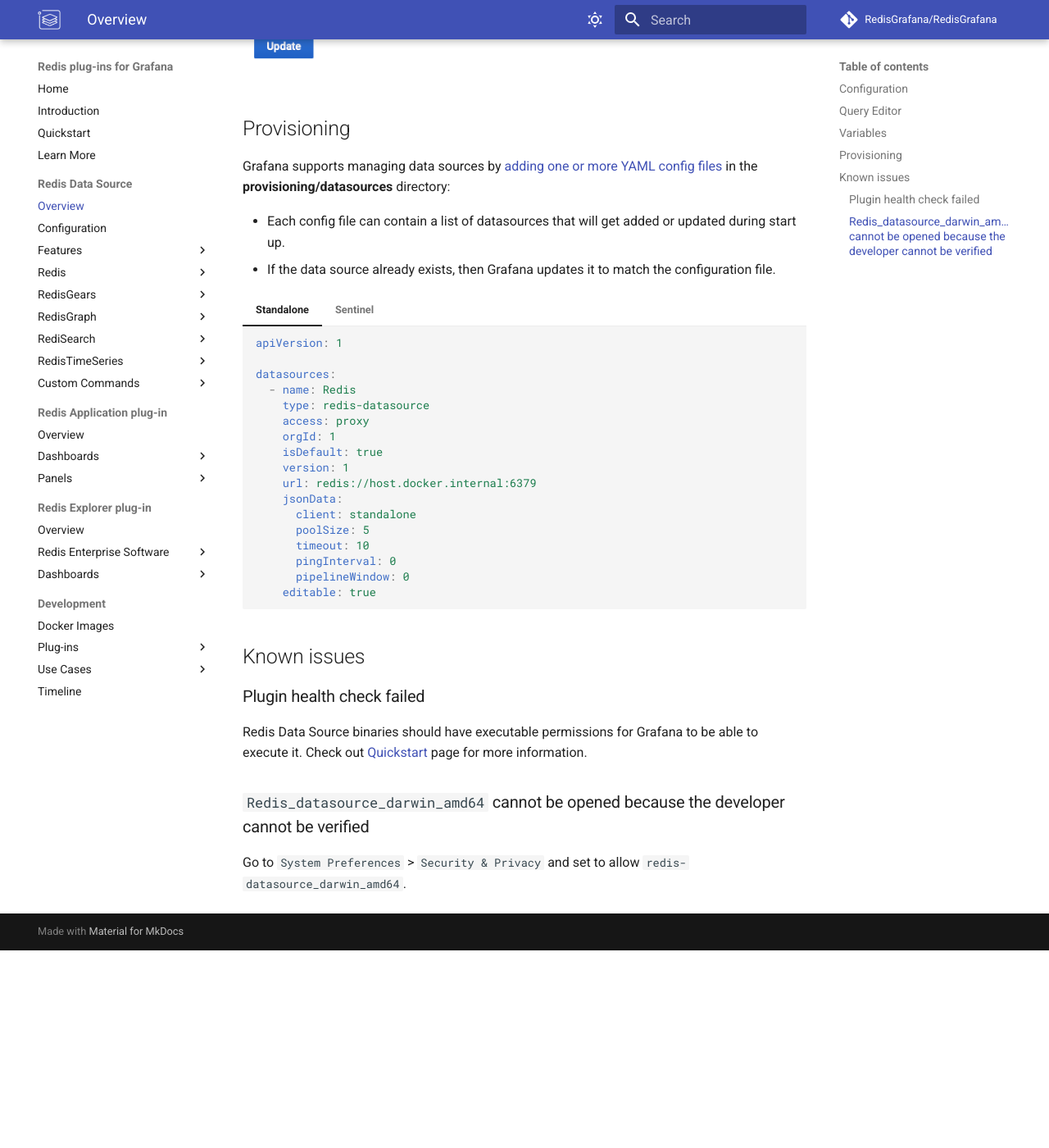
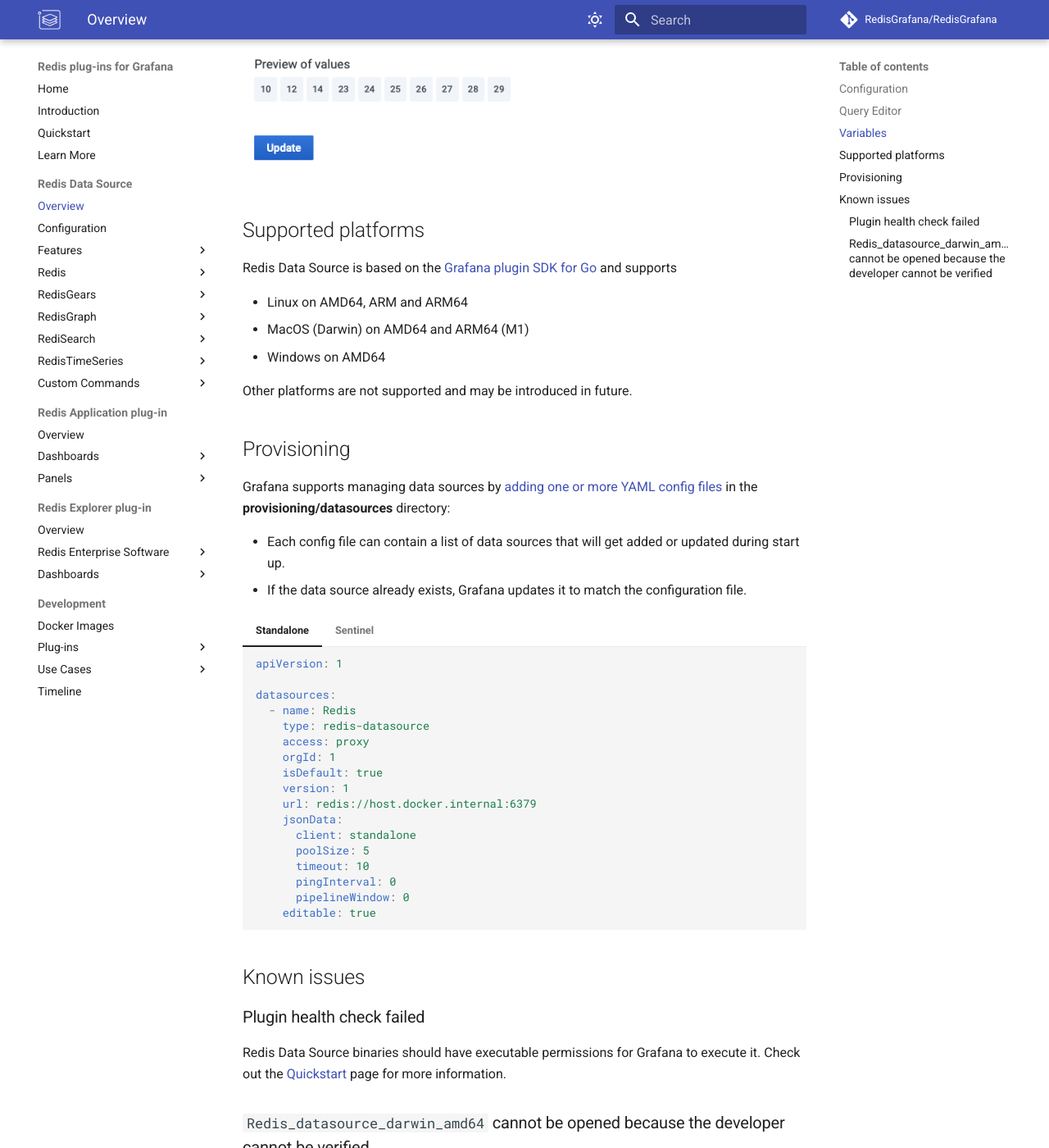
Before and after one commit to RedisGrafana/RedisGrafana, an MkDocs documentation site: the page built from docs/redis-datasource/overview.md, in a window 1280 px wide and 1400 px high, scrolled down 2641 px. Shown: the whole window at 82% size. Built offline with MkDocs 1.6.1 and Material for MkDocs 9.7.7, drawn with Linux system fonts in a browser that asks for light colours; comment, search, counter and statistics services are not loaded; before the commit the page ends 3800 px from its top, so only the background shows below that; some of the changed text lies outside the part shown.

Commit message:
Add Redis Data Source supported platforms (#56)

```diff
--- a/docs/overrides/content/hero.html
+++ b/docs/overrides/content/hero.html
@@ -242,7 +242,7 @@
         <img src="images/logo.png" /> Redis Data Source</a
       >
     </h2>
-    <p>Allows to connect to any Redis database On-Premises or in the Cloud.</p>
+    <p>Allows connecting to any Redis database On-Premises or in the Cloud.</p>
     <a
       href="https://github.com/RedisGrafana/grafana-redis-datasource"
       rel="noopener"
@@ -293,7 +293,7 @@
       >
     </h2>
     <p>
-      Allows to connect to Redis Enterprise software clusters using REST API.
+      Allows connecting to Redis Enterprise software clusters using REST API.
     </p>
     <a
       href="https://github.com/RedisGrafana/grafana-redis-explorer"
--- a/docs/redis-datasource/overview.md
+++ b/docs/redis-datasource/overview.md
@@ -2,39 +2,53 @@
 
 ![Release](https://img.shields.io/github/v/release/redisgrafana/grafana-redis-datasource.svg) [![Plugin Downloads](https://img.shields.io/badge/dynamic/json?color=green&label=downloads&query=%24.downloads&url=https%3A%2F%2Fgrafana.com%2Fapi%2Fplugins%2Fredis-datasource)](https://grafana.com/grafana/plugins/redis-datasource)
 
-Data Source allows to connect to any Redis database On-Premises or in the Cloud.
+Data Source allows connecting to any Redis database On-Premises or in the Cloud.
 
 !!! tip "Redis Application plug-in"
 
-    [Redis Application plug-in](../redis-app/overview.md) helps to manage multiple Redis Data Sources and provides Custom panels.
+    The [Redis Application plug-in](../redis-app/overview.md) helps manage multiple Redis Data Sources and provides Custom panels.
+
+!!! note "Redis Explorer plug-in"
+
+    The [Redis Explorer plug-in](https://grafana.com/grafana/plugins/redis-explorer-app) connects to Redis Enterprise software clusters using REST API. It provides application pages to add Redis Data Sources for managed databases and dashboards to see cluster configuration.
 
 ## Configuration
 
-The [Configuration](configuration.md) page explains how to connect data source to Redis database.
+The [Configuration](configuration.md) page explains how to connect a data source to the Redis database.
 
 ![Data Source](../images/redis-datasource/config/config-editor.png)
 
 ## Query Editor
 
-1. Choose **Type** to select core Redis, Custom or Redis Module
-2. Select one of supported [Commands](commands.md)
-3. Provide all required parameters, depends on selected **Command**
+1. Choose **Type** to select core Redis, Custom, or Redis Module
+2. Select one of the supported [Commands](commands.md)
+3. Provide all required parameters, depends on the **Command** chosen
 4. Enable [Streaming](streaming.md) to visualize data on Graph, Time-Series (Grafana 7.4+) panels
 
 ![Query Editor](../images/redis-datasource/query.png)
 
 ## Variables
 
-[Template variables](variables.md) can query any command which return list of values and use other variables as parameters.
+[Template variables](variables.md) can query any command which returns a list of values and use other variables as parameters.
 
 ![Variables](../images/redis-datasource/variables.png)
+
+## Supported platforms
+
+Redis Data Source is based on the [Grafana plugin SDK for Go](https://grafana.com/docs/grafana/latest/developers/plugins/backend/grafana-plugin-sdk-for-go/) and supports
+
+- Linux on AMD64, ARM and ARM64
+- MacOS (Darwin) on AMD64 and ARM64 (M1)
+- Windows on AMD64
+
+Other platforms are not supported and may be introduced in future.
 
 ## Provisioning
 
 Grafana supports managing data sources by [adding one or more YAML config files](https://grafana.com/docs/grafana/latest/administration/provisioning/) in the **provisioning/datasources** directory:
 
-- Each config file can contain a list of datasources that will get added or updated during start up.
-- If the data source already exists, then Grafana updates it to match the configuration file.
+- Each config file can contain a list of data sources that will get added or updated during start up.
+- If the data source already exists, Grafana updates it to match the configuration file.
 
 === "Standalone"
 
@@ -48,7 +62,7 @@
 
 ### Plugin health check failed
 
-Redis Data Source binaries should have executable permissions for Grafana to be able to execute it. Check out [Quickstart](../quickstart.md#install-without-internet-access) page for more information.
+Redis Data Source binaries should have executable permissions for Grafana to execute it. Check out the [Quickstart](../quickstart.md#install-without-internet-access) page for more information.
 
 ### `Redis_datasource_darwin_amd64` cannot be opened because the developer cannot be verified
 
--- a/docs/redis-explorer/overview.md
+++ b/docs/redis-explorer/overview.md
@@ -2,7 +2,7 @@
 
 ![Release](https://img.shields.io/github/v/release/redisgrafana/grafana-redis-explorer.svg) [![Plugin Downloads](https://img.shields.io/badge/dynamic/json?color=green&label=downloads&query=%24.downloads&url=https%3A%2F%2Fgrafana.com%2Fapi%2Fplugins%2Fredis-explorer-app)](https://grafana.com/grafana/plugins/redis-explorer-app) [![Docker](https://github.com/RedisGrafana/grafana-redis-explorer/workflows/Docker/badge.svg)](https://github.com/orgs/RedisGrafana/packages/container/package/redis-explorer)
 
-The Redis Explorer is a plug-in for Grafana that allows to connect to Redis Enterprise software clusters using REST API. It provides application pages to add Redis Data Sources for managed databases and dashboards to see cluster configuration.
+The Redis Explorer is a plug-in for Grafana that allows connecting to Redis Enterprise software clusters using REST API. It provides application pages to add Redis Data Sources for managed databases and dashboards to see cluster configuration.
 
 ## Features comparison
 
--- a/docs/redis-explorer/re-software/overview.md
+++ b/docs/redis-explorer/re-software/overview.md
@@ -1,6 +1,6 @@
 # Redis Enterprise Software Data Source
 
-Redis Enterprise Software Data Source allows to connect to Redis Enterprise software clusters using REST API.
+Redis Enterprise Software Data Source allows connecting to Redis Enterprise software clusters using REST API.
 
 !!! quote "REST API [Specification](https://storage.googleapis.com/rlecrestapi/rest-html/http_rest_api.html)"
 
```
Also changed, not shown: docs/intro.md (+1 -1 lines).
